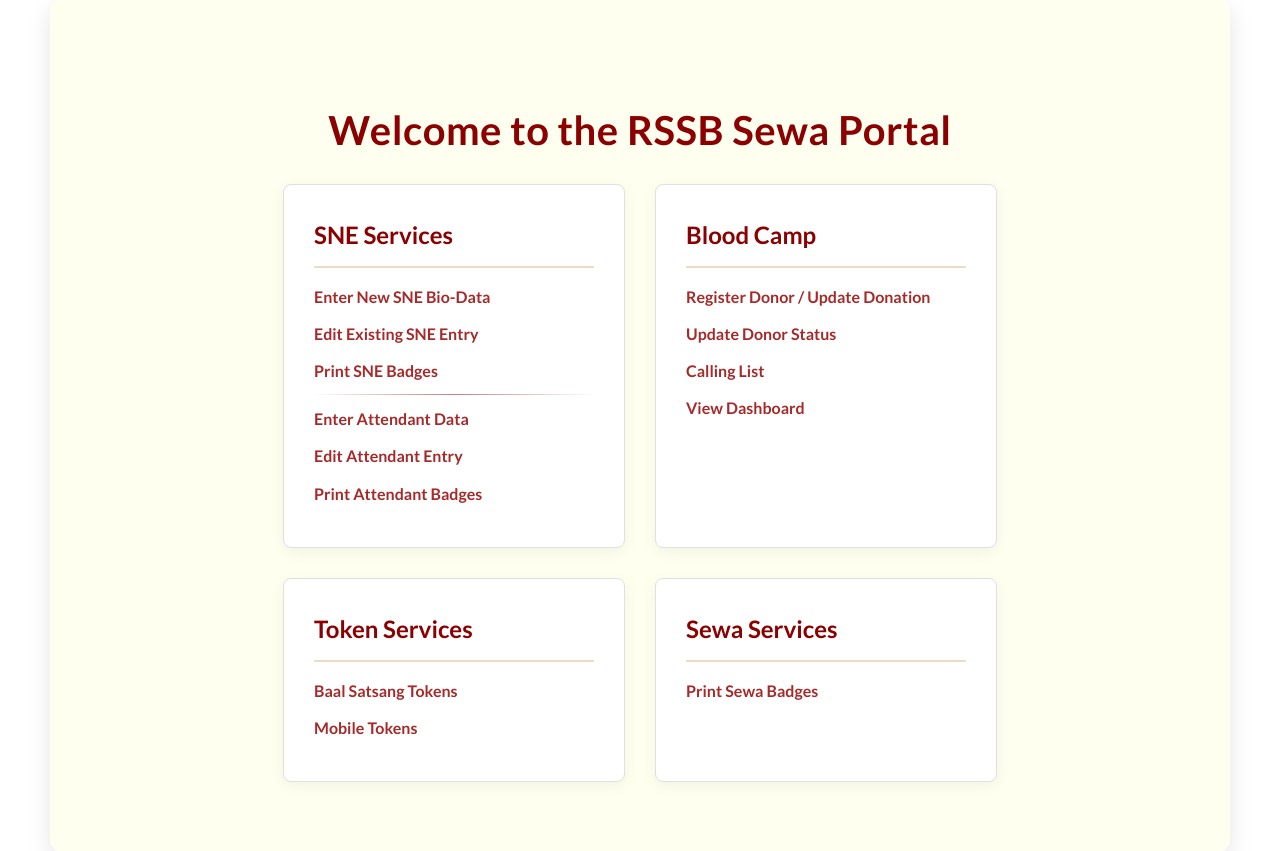
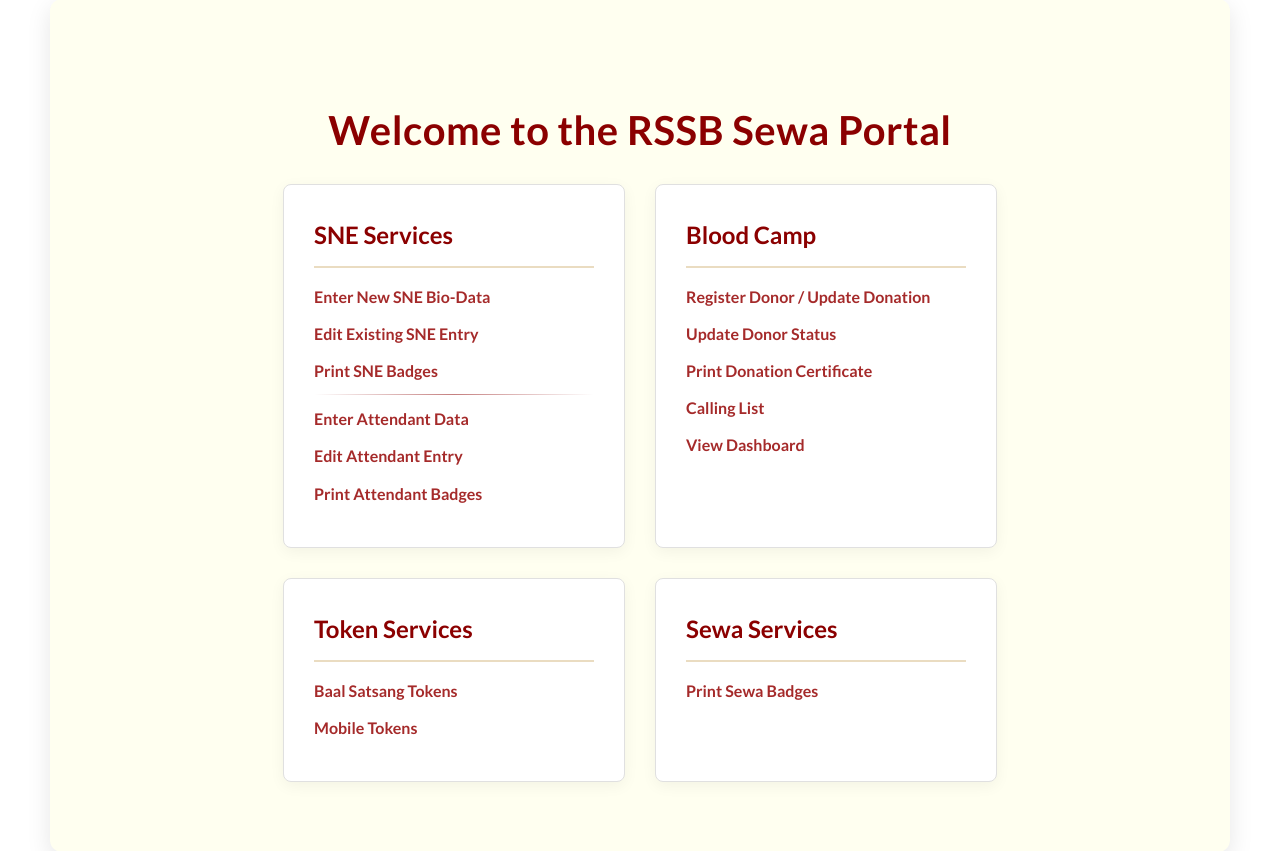
Before and after one commit to HarshulThakur99/rssb_sne_forms, a Flask app: page / in a window 1280 px wide. Shown: the part 100-951 px from the top of the page. Run offline with Flask 3, Linux system fonts and the light colour scheme; the visitor is signed in with stand-in values (Sample User, id 1).

Commit message:
cert changes

```diff
--- a/app/templates/attendant_edit_form.html
+++ b/app/templates/attendant_edit_form.html
@@ -157,6 +157,9 @@
                         {% endif %}
                         {% if current_user.has_permission('access_blood_camp_status_update') %}
                             <a href="{{ url_for('blood_camp.status_page') }}">Donor Status Update</a>
+                        {% endif %}
+                        {% if current_user.has_permission('access_blood_camp_certificate_printer') %}
+                            <a href="{{ url_for('blood_camp.certificate_printer_page') }}">Certificate Printer</a>
                         {% endif %}
                         {% if current_user.has_permission('access_calling_list') %}
                             <a href="{{ url_for('calling_list.calling_list_page') }}">Calling List</a>
--- a/app/templates/attendant_form.html
+++ b/app/templates/attendant_form.html
@@ -190,6 +190,9 @@
                         {% endif %}
                         {% if current_user.has_permission('access_blood_camp_status_update') %}
                             <a href="{{ url_for('blood_camp.status_page') }}">Donor Status Update</a>
+                        {% endif %}
+                        {% if current_user.has_permission('access_blood_camp_certificate_printer') %}
+                            <a href="{{ url_for('blood_camp.certificate_printer_page') }}">Certificate Printer</a>
                         {% endif %}
                         {% if current_user.has_permission('access_calling_list') %}
                             <a href="{{ url_for('calling_list.calling_list_page') }}">Calling List</a>
--- a/app/templates/attendant_printer_form.html
+++ b/app/templates/attendant_printer_form.html
@@ -94,6 +94,9 @@
                         {% endif %}
                         {% if current_user.has_permission('access_blood_camp_status_update') %}
                             <a href="{{ url_for('blood_camp.status_page') }}">Donor Status Update</a>
+                        {% endif %}
+                        {% if current_user.has_permission('access_blood_camp_certificate_printer') %}
+                            <a href="{{ url_for('blood_camp.certificate_printer_page') }}">Certificate Printer</a>
                         {% endif %}
                         {% if current_user.has_permission('access_calling_list') %}
                             <a href="{{ url_for('calling_list.calling_list_page') }}">Calling List</a>
--- a/app/templates/baal_satsang_printer_form.html
+++ b/app/templates/baal_satsang_printer_form.html
@@ -151,6 +151,9 @@
                         {% if current_user.has_permission('access_blood_camp_status_update') %}
                             <a href="{{ url_for('blood_camp.status_page') }}">Donor Status Update</a>
                         {% endif %}
+                        {% if current_user.has_permission('access_blood_camp_certificate_printer') %}
+                            <a href="{{ url_for('blood_camp.certificate_printer_page') }}">Certificate Printer</a>
+                        {% endif %}
                         {% if current_user.has_permission('access_calling_list') %}
                             <a href="{{ url_for('calling_list.calling_list_page') }}">Calling List</a>
                         {% endif %}
--- a/app/templates/calling_list.html
+++ b/app/templates/calling_list.html
@@ -250,6 +250,9 @@
                         {% endif %}
                         {% if current_user.has_permission('access_blood_camp_status_update') %}
                             <a href="{{ url_for('blood_camp.status_page') }}">Donor Status Update</a>
+                        {% endif %}
+                        {% if current_user.has_permission('access_blood_camp_certificate_printer') %}
+                            <a href="{{ url_for('blood_camp.certificate_printer_page') }}">Certificate Printer</a>
                         {% endif %}
                         {% if current_user.has_permission('access_calling_list') %}
                             <a href="{{ url_for('calling_list.calling_list_page') }}">Calling List</a>
--- a/app/templates/dashboard.html
+++ b/app/templates/dashboard.html
@@ -90,6 +90,9 @@
                         {% endif %}
                         {% if current_user.has_permission('access_blood_camp_status_update') %}
                             <a href="{{ url_for('blood_camp.status_page') }}">Donor Status Update</a>
+                        {% endif %}
+                        {% if current_user.has_permission('access_blood_camp_certificate_printer') %}
+                            <a href="{{ url_for('blood_camp.certificate_printer_page') }}">Certificate Printer</a>
                         {% endif %}
                         {% if current_user.has_permission('access_calling_list') %}
                             <a href="{{ url_for('calling_list.calling_list_page') }}">Calling List</a>
--- a/app/templates/edit_form.html
+++ b/app/templates/edit_form.html
@@ -157,6 +157,9 @@
                         {% endif %}
                         {% if current_user.has_permission('access_blood_camp_status_update') %}
                             <a href="{{ url_for('blood_camp.status_page') }}">Donor Status Update</a>
+                        {% endif %}
+                        {% if current_user.has_permission('access_blood_camp_certificate_printer') %}
+                            <a href="{{ url_for('blood_camp.certificate_printer_page') }}">Certificate Printer</a>
                         {% endif %}
                         {% if current_user.has_permission('access_calling_list') %}
                             <a href="{{ url_for('calling_list.calling_list_page') }}">Calling List</a>
--- a/app/templates/form.html
+++ b/app/templates/form.html
@@ -85,6 +85,9 @@
                         {% endif %}
                         {% if current_user.has_permission('access_blood_camp_status_update') %}
                             <a href="{{ url_for('blood_camp.status_page') }}">Donor Status Update</a>
+                        {% endif %}
+                        {% if current_user.has_permission('access_blood_camp_certificate_printer') %}
+                            <a href="{{ url_for('blood_camp.certificate_printer_page') }}">Certificate Printer</a>
                         {% endif %}
                         {% if current_user.has_permission('access_calling_list') %}
                             <a href="{{ url_for('calling_list.calling_list_page') }}">Calling List</a>
--- a/app/templates/home.html
+++ b/app/templates/home.html
@@ -156,6 +156,9 @@
                         {% if current_user.has_permission('access_blood_camp_status_update') %}
                             <a href="{{ url_for('blood_camp.status_page') }}">Donor Status Update</a>
                         {% endif %}
+                        {% if current_user.has_permission('access_blood_camp_certificate_printer') %}
+                            <a href="{{ url_for('blood_camp.certificate_printer_page') }}">Certificate Printer</a>
+                        {% endif %}
                         {% if current_user.has_permission('access_calling_list') %}
                             <a href="{{ url_for('calling_list.calling_list_page') }}">Calling List</a>
                         {% endif %}
@@ -224,6 +227,7 @@
                 {# Blood Camp Card #}
                 {% if current_user.has_permission('access_blood_camp_form') or
                       current_user.has_permission('access_blood_camp_status_update') or
+                      current_user.has_permission('access_blood_camp_certificate_printer') or
                       current_user.has_permission('access_calling_list') or
                       current_user.has_permission('access_blood_camp_dashboard') %}
                 <div class="service-card">
@@ -234,6 +238,9 @@
                         {% endif %}
                         {% if current_user.has_permission('access_blood_camp_status_update') %}
                             <li><a href="{{ url_for('blood_camp.status_page') }}">Update Donor Status</a></li>
+                        {% endif %}
+                        {% if current_user.has_permission('access_blood_camp_certificate_printer') %}
+                            <li><a href="{{ url_for('blood_camp.certificate_printer_page') }}">Print Donation Certificate</a></li>
                         {% endif %}
                         {% if current_user.has_permission('access_calling_list') %}
                             <li><a href="{{ url_for('calling_list.calling_list_page') }}">Calling List</a></li>
--- a/app/templates/mobile_token_printer_form.html
+++ b/app/templates/mobile_token_printer_form.html
@@ -107,6 +107,7 @@
                     <div class="dropdown-content">
                         {% if current_user.has_permission('access_blood_camp_form') %}<a href="{{ url_for('blood_camp.form_page') }}">Donor Registration</a>{% endif %}
                         {% if current_user.has_permission('access_blood_camp_status_update') %}<a href="{{ url_for('blood_camp.status_page') }}">Donor Status Update</a>{% endif %}
+                        {% if current_user.has_permission('access_blood_camp_certificate_printer') %}<a href="{{ url_for('blood_camp.certificate_printer_page') }}">Certificate Printer</a>{% endif %}
                         {% if current_user.has_permission('access_calling_list') %}<a href="{{ url_for('calling_list.calling_list_page') }}">Calling List</a>{% endif %}
                         {% if current_user.has_permission('access_blood_camp_dashboard') %}<a href="{{ url_for('blood_camp.dashboard_page') }}">Dashboard</a>{% endif %}
                     </div>
--- a/app/templates/printer_form.html
+++ b/app/templates/printer_form.html
@@ -94,6 +94,9 @@
                         {% endif %}
                         {% if current_user.has_permission('access_blood_camp_status_update') %}
                             <a href="{{ url_for('blood_camp.status_page') }}">Donor Status Update</a>
+                        {% endif %}
+                        {% if current_user.has_permission('access_blood_camp_certificate_printer') %}
+                            <a href="{{ url_for('blood_camp.certificate_printer_page') }}">Certificate Printer</a>
                         {% endif %}
                         {% if current_user.has_permission('access_calling_list') %}
                             <a href="{{ url_for('calling_list.calling_list_page') }}">Calling List</a>
--- a/app/templates/sewa_badges_printer_form.html
+++ b/app/templates/sewa_badges_printer_form.html
@@ -107,6 +107,7 @@
                     <div class="dropdown-content">
                         {% if current_user.has_permission('access_blood_camp_form') %}<a href="{{ url_for('blood_camp.form_page') }}">Donor Registration</a>{% endif %}
                         {% if current_user.has_permission('access_blood_camp_status_update') %}<a href="{{ url_for('blood_camp.status_page') }}">Donor Status Update</a>{% endif %}
+                        {% if current_user.has_permission('access_blood_camp_certificate_printer') %}<a href="{{ url_for('blood_camp.certificate_printer_page') }}">Certificate Printer</a>{% endif %}
                         {% if current_user.has_permission('access_calling_list') %}<a href="{{ url_for('calling_list.calling_list_page') }}">Calling List</a>{% endif %}
                         {% if current_user.has_permission('access_blood_camp_dashboard') %}<a href="{{ url_for('blood_camp.dashboard_page') }}">Dashboard</a>{% endif %}
                     </div>
```
